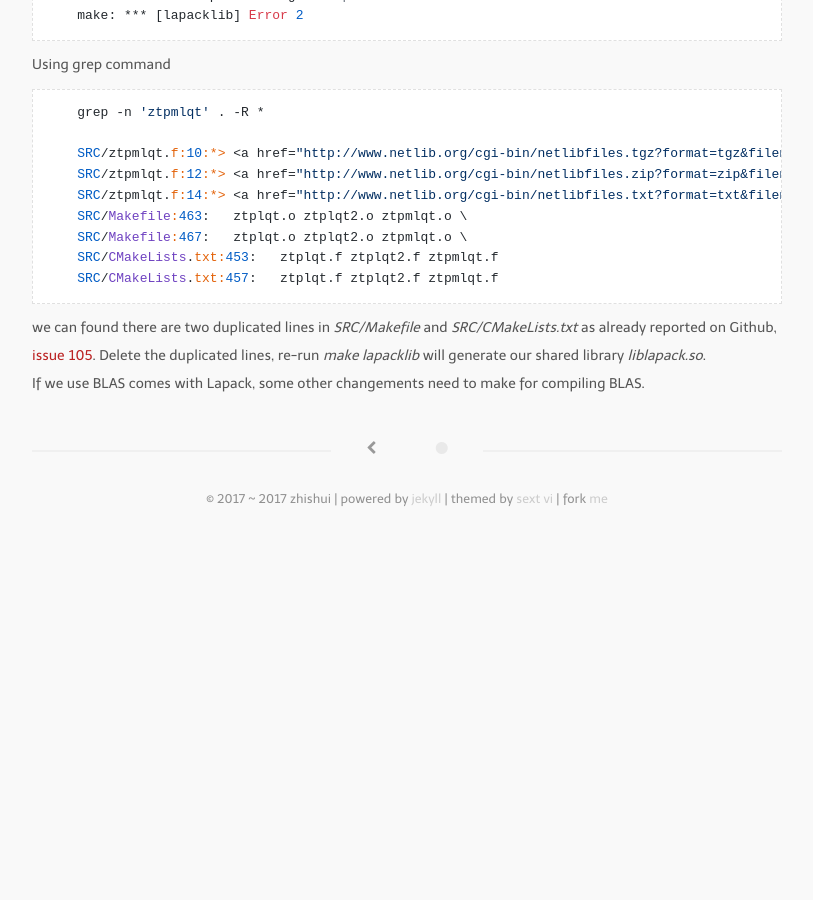
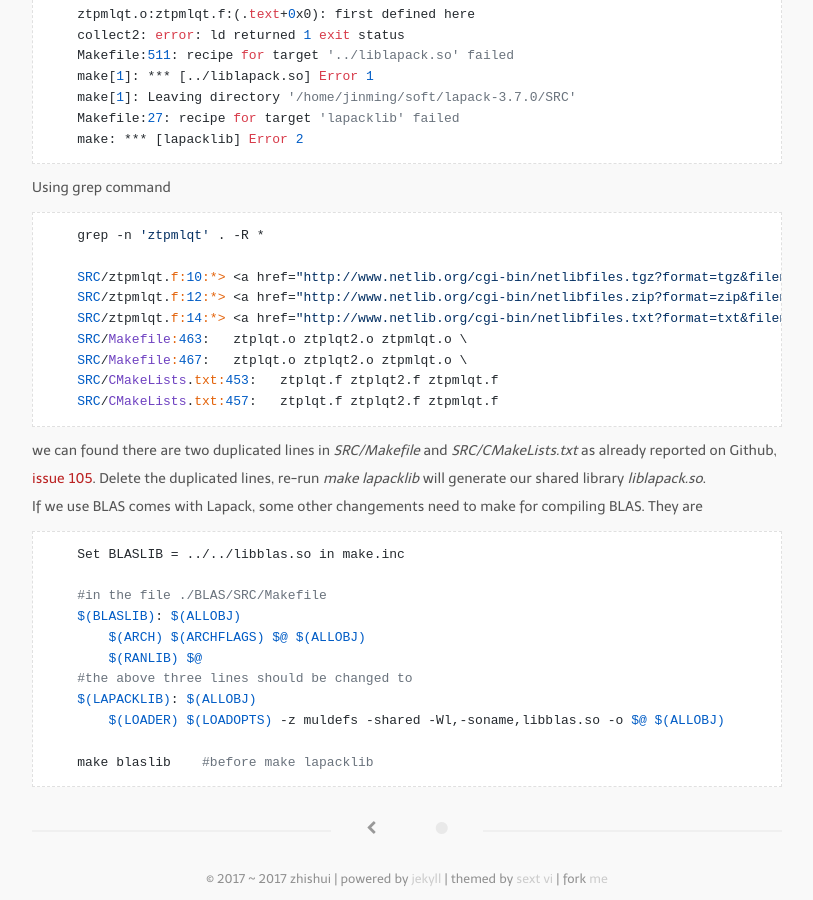
Before and after one commit to bizhishui/bizhishui.github.io, a Jekyll site: the page built from _posts/2017-03-07-Build-Netlib.md, in a window 1280 px wide and 900 px high, scrolled down 1600 px. Shown: the whole window, without its empty margins (233-1046 px from the left). Built offline with Jekyll 4.4.1, drawn with Linux system fonts in a browser that asks for light colours; nearby versions of some CDN libraries; some web fonts are replaced; a script that is not in the unit is left out; before the commit the page ends 2120 px from its top, so only the background shows below that; some of the changed text lies outside the part shown.

Commit message:
keeps on

````diff
--- a/_posts/2017-03-07-Build-Netlib.md
+++ b/_posts/2017-03-07-Build-Netlib.md
@@ -12,6 +12,10 @@
 ---
 
 > This post aimes to note the procedures in building some math libraries.
+
+
+* TOC
+{:toc}
 
 ### Compile BLAS Library
 Downloading the Blas library from [netlib-blas](http://www.netlib.org/blas/), and unpack it to *BLAS_DIR*.
@@ -33,6 +37,7 @@
 or original BLAS as done in the previous section. Lapack suggest the latter way for efficiency consideration.
 
 #### Compile into Staic Library
+{:.no_toc}
 
 ```
     cd $LAPACK_DIR
@@ -44,7 +49,8 @@
 ```
 
 #### Compile into Shared Library
-To compile it to shared library, we need make more changements.
+{:.no_toc}
+To compile it to shared library, we need make more changements[^](http://stackoverflow.com/questions/23463240/how-to-compile-lapack-so-that-it-can-be-used-correctly-during-installation-of-oc).
 For user who use original BLAS, they are
 
 ```
@@ -101,4 +107,18 @@
 
 we can found there are two duplicated lines in *SRC/Makefile* and *SRC/CMakeLists.txt* as already reported on Github, [issue 105](https://github.com/Reference-LAPACK/lapack/issues/105).
 Delete the duplicated lines, re-run *make lapacklib* will generate our shared library *liblapack.so*.
-If we use BLAS comes with Lapack, some other changements  need to make for compiling BLAS.
+If we use BLAS comes with Lapack, some other changements  need to make for compiling BLAS. They are
+
+```
+    Set BLASLIB = ../../libblas.so in make.inc
+
+    #in the file ./BLAS/SRC/Makefile
+    $(BLASLIB): $(ALLOBJ)
+        $(ARCH) $(ARCHFLAGS) $@ $(ALLOBJ)
+        $(RANLIB) $@
+    #the above three lines should be changed to
+    $(LAPACKLIB): $(ALLOBJ)
+        $(LOADER) $(LOADOPTS) -z muldefs -shared -Wl,-soname,libblas.so -o $@ $(ALLOBJ)
+
+    make blaslib    #before make lapacklib
+```
````
Also changed, not shown: other parts of _posts/2017-03-07-Build-Netlib.md (+1 -1 lines).
